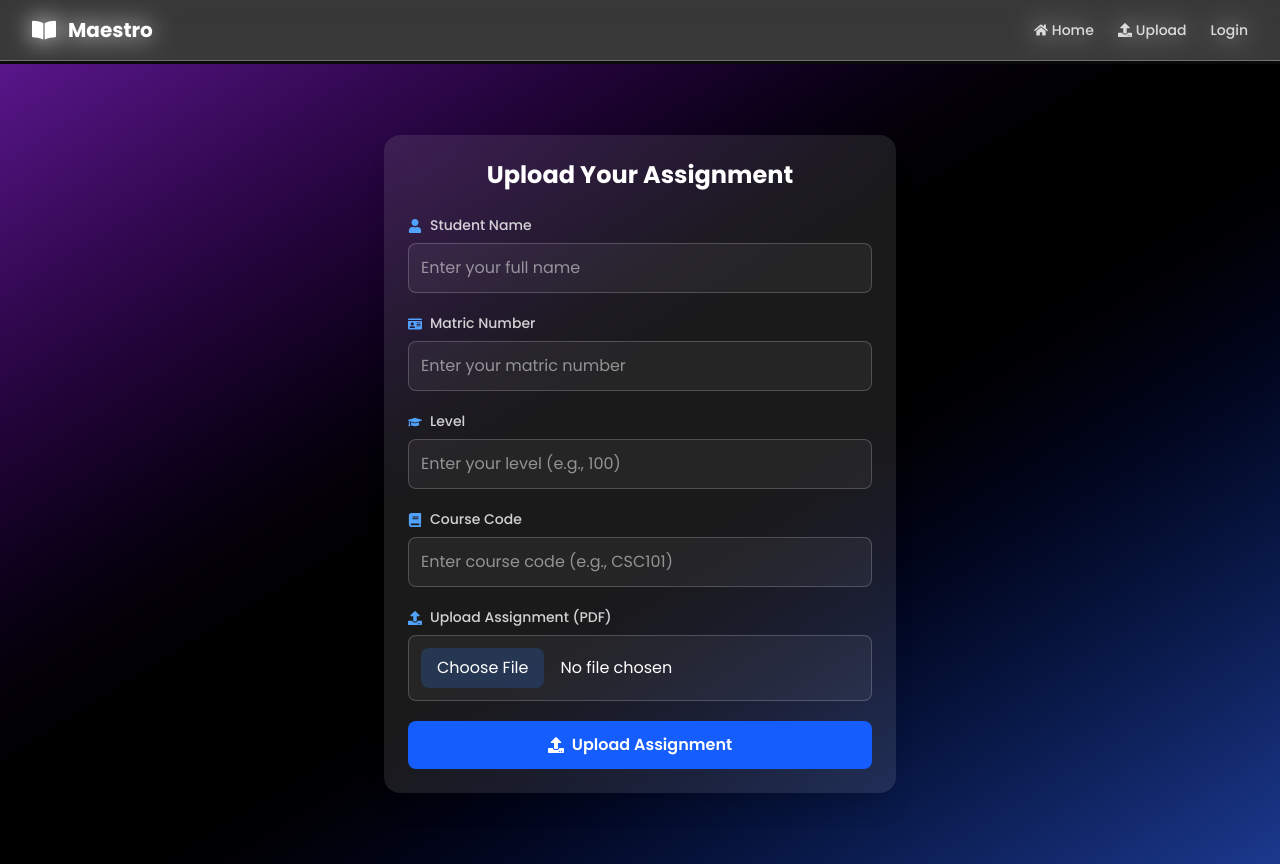
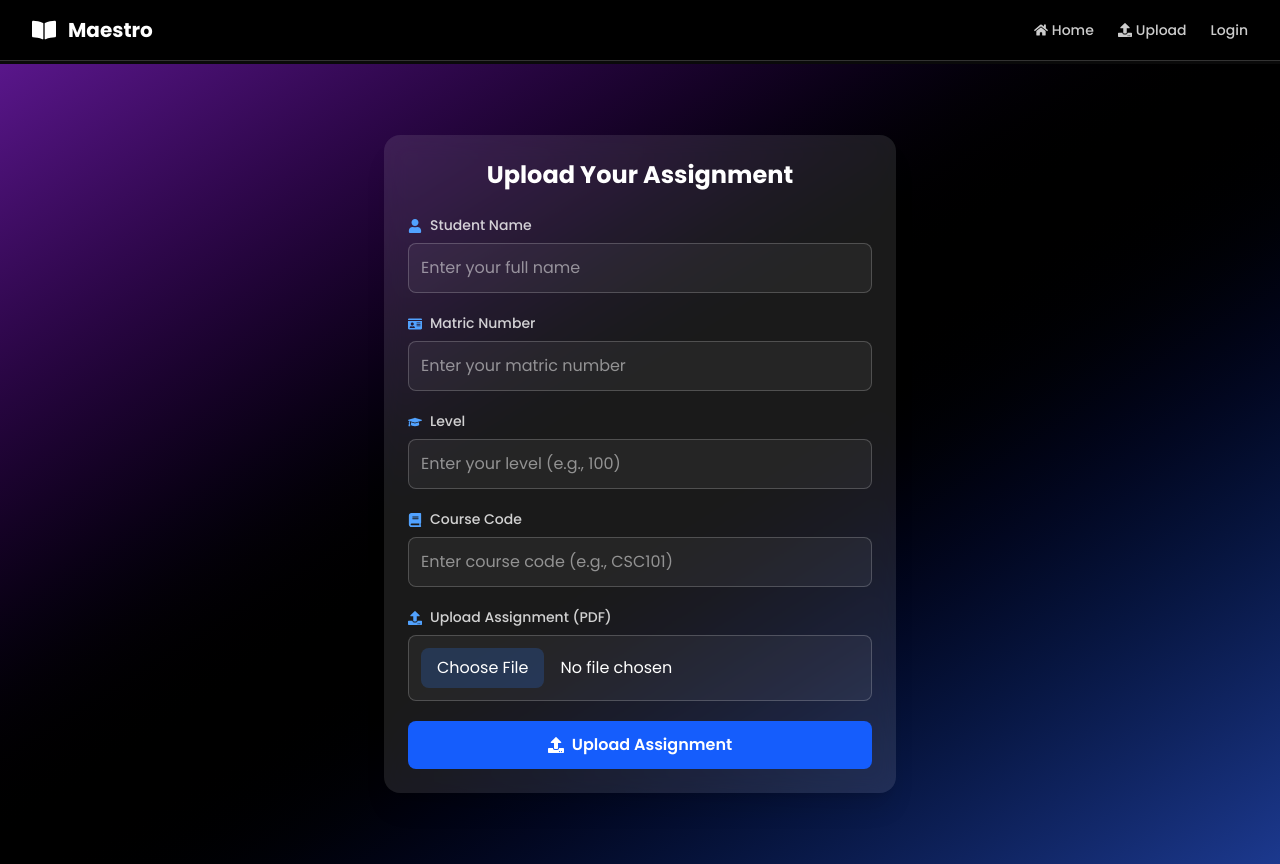
Before and after one commit to devGospel/online-assignment-upload-portal, a Next.js app: page /upload in a window 1280 px wide. Built offline with nearby package versions, Linux system fonts and the light colour scheme; no server answers.

Commit message:
header updates

```diff
--- a/src/components/Header.tsx
+++ b/src/components/Header.tsx
@@ -36,7 +36,7 @@ const Header: React.FC = () => {
       variants={headerVariants}
       initial="hidden"
       animate="visible"
-      className="bg-white/10 backdrop-blur-md border-b border-white/20 fixed top-0 left-0 right-0 z-[100]"
+      className="bg-black backdrop-blur-md border-b border-white/20 fixed top-0 left-0 right-0 z-[100]"
     >
       <div className="max-w-7xl mx-auto px-4 sm:px-6 lg:px-8 py-4 flex justify-between items-center">
         <div className="flex items-center space-x-3">
```
